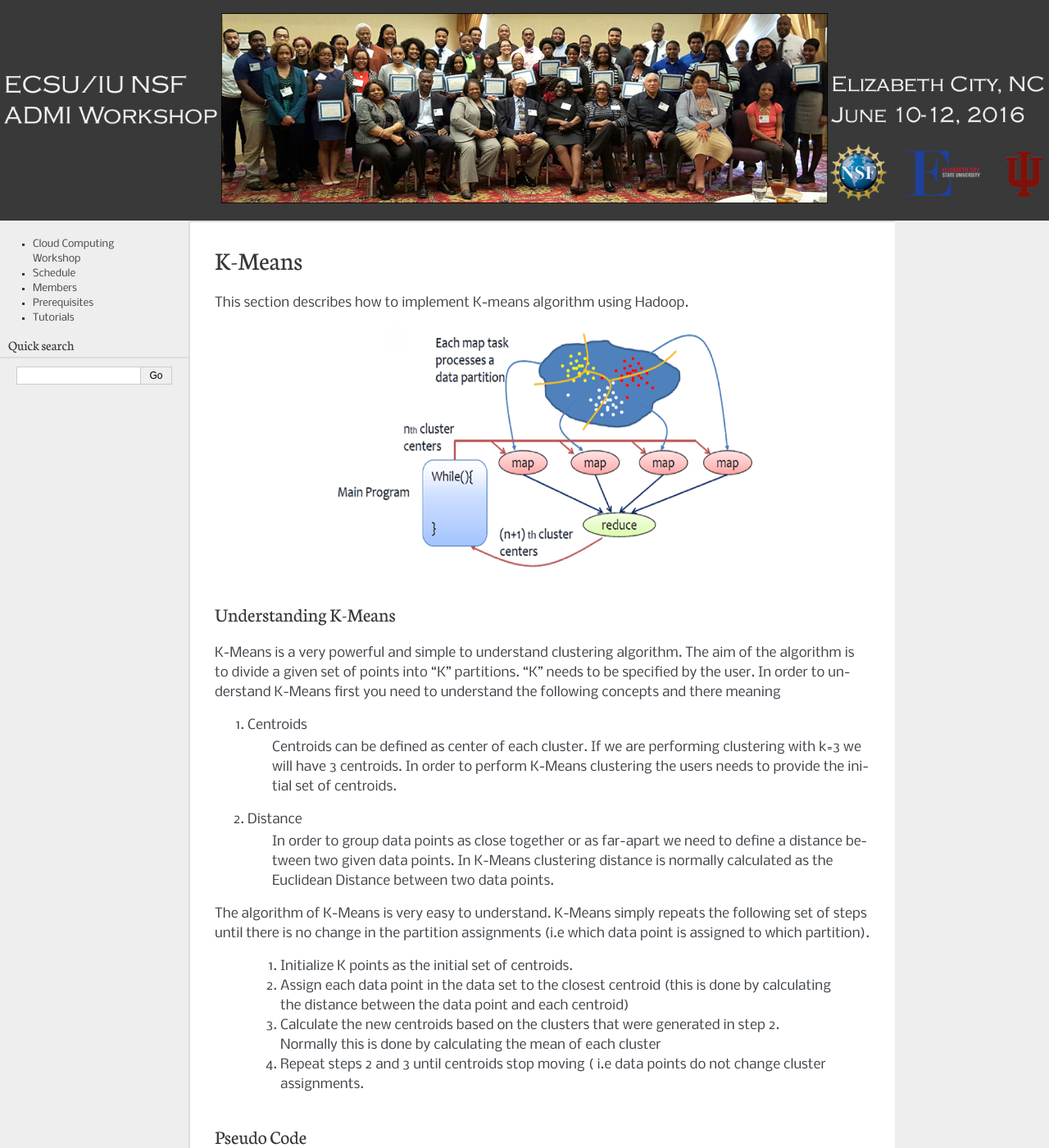
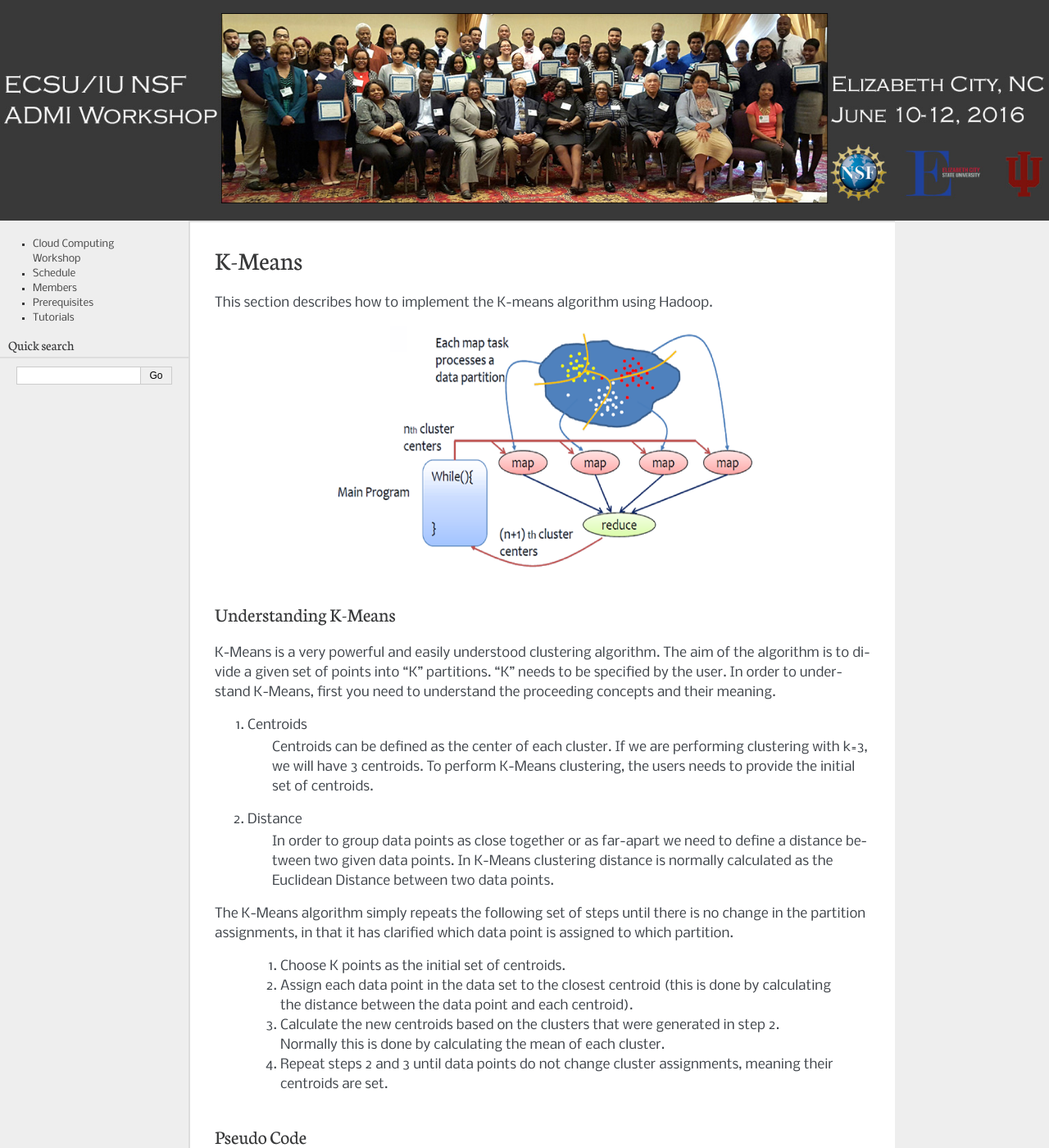
Before and after one commit to wigginst/www-1, a Sphinx documentation site: the page built from docs/source/kmeans.rst, in a window 1280 px wide and 1400 px high. Shown: the whole window at 82% size. Built offline with Sphinx 7.4.7, drawn with Linux system fonts in a browser that asks for light colours; some of the changed text lies outside the part shown.

Commit message:
Update kmeans.rst

```diff
--- a/docs/source/kmeans.rst
+++ b/docs/source/kmeans.rst
@@ -1,7 +1,7 @@
 K-Means
 =======
 
-This section describes how to implement K-means algorithm using Hadoop.
+This section describes how to implement the K-means algorithm using Hadoop.
 
 .. image:: images/figures/hadoopkmeans.png
    :height: 300px
@@ -12,24 +12,24 @@ This section describes how to implement K-means algorithm using Hadoop.
 
 Understanding K-Means
 -------------------
-K-Means is a very powerful and simple to understand clustering algorithm. The aim of the algorithm is to divide a given set of points into "K" partitions. "K" needs to be specified
-by the user. In order to understand K-Means first you need to understand the following concepts and there meaning
+K-Means is a very powerful and easily understood clustering algorithm. The aim of the algorithm is to divide a given set of points into "K" partitions. "K" needs to be specified
+by the user. In order to understand K-Means, first you need to understand the proceeding concepts and their meaning.
 
 1. Centroids
-    Centroids can be defined as center of each cluster. If we are performing clustering with k=3 we will have 3 centroids. In order to perform K-Means clustering the users needs to
+    Centroids can be defined as the center of each cluster. If we are performing clustering with k=3, we will have 3 centroids. To perform K-Means clustering, the users needs to
     provide the initial set of centroids.
 
 2. Distance
     In order to group data points as close together or as far-apart we need to define a distance between two given data points. In K-Means clustering distance is normally calculated as the Euclidean
     Distance between two data points.
 
-The algorithm of K-Means is very easy to understand. K-Means simply repeats the following set of steps until there is no change in the partition assignments (i.e which data point is
-assigned to which partition).
+The K-Means algorithm simply repeats the following set of steps until there is no change in the partition assignments, in that it has clarified which data point is
+assigned to which partition.
 
-    1. Initialize K points as the initial set of centroids.
-    2. Assign each data point in the data set to the closest centroid (this is done by calculating the distance between the data point and each centroid)
-    3. Calculate the new centroids based on the clusters that were generated in step 2. Normally this is done by calculating the mean of each cluster
-    4. Repeat steps 2 and 3 until centroids stop moving ( i.e data points do not change cluster assignments.
+    1. Choose K points as the initial set of centroids.
+    2. Assign each data point in the data set to the closest centroid (this is done by calculating the distance between the data point and each centroid).
+    3. Calculate the new centroids based on the clusters that were generated in step 2. Normally this is done by calculating the mean of each cluster.
+    4. Repeat steps 2 and 3 until data points do not change cluster assignments, meaning their centroids are set.
 
 
 Pseudo Code
@@ -141,11 +141,11 @@ In the build.xml, change "PATH-TO-YOUR-HADOOP-HOME" to your Hadoop Home director
 
 Run the Code
 ------------------
-The usage is
+The usage is:
 
 .. code-block:: bash
 
-    $ hadoop jar jar/hadoopkmeans.jar <num Of Data Points> <size of a vector> <num of Centroids> <number of map tasks> <number of iteration>
+    $ hadoop jar jar/hadoopkmeans.jar <num Of Data Points> <size of a vector> <num of Centroids> <number of map tasks> <number of iterations>
 
 For example
 
@@ -153,7 +153,7 @@ For example
 
     $ hadoop jar jar/hadoopkmeans.jar 100 3 10 2 3
 
-It wil firstly generate 100 data points, each one is a 3-D vector. The data will be saved to HDFS. It then generate 10 initial centroids and write them to HDFS. For every iteration, it loads centroids and reads key-value pairs to do computation. And then write new centroids back to HDFS.
+Hadoop K-means wil firstly generate 100 data points, each a 3-D vector. The data will be saved to HDFS. It then generates 10 initial centroids and writes them to HDFS. For every iteration, K-means loads centroids and reads key-value pairs to do computation, then writes new centroids back to HDFS.
 
 
 View the Results
```
Also changed, not shown: other parts of docs/source/kmeans.rst (+2 -2 lines).
